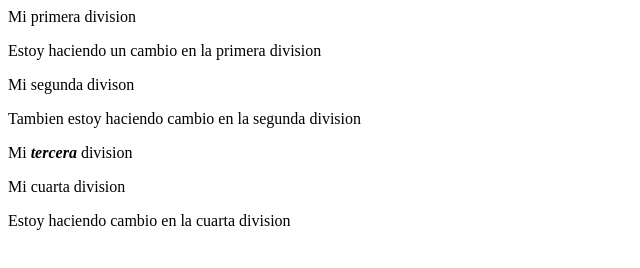
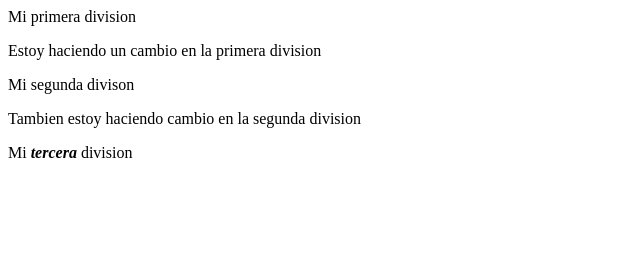
Before and after one commit to JuanBx1xB/aplicacion.github.io, a plain HTML site: page index.html in a window 1280 px wide. Shown: the whole page, without its empty margins (0-640 px from the left). Drawn offline with Linux system fonts and the light colour scheme.

Commit message:
elimine cuarta

```diff
--- a/index.html
+++ b/index.html
@@ -6,6 +6,6 @@
               <div><p>Mi primera division</p>Estoy haciendo un cambio en la primera division</div>
               <div><p>Mi segunda divison</p>Tambien estoy haciendo cambio en la segunda division</div>
               <div><p>Mi <em><strong>tercera</strong></em> division</div>
-              <div><p>Mi cuarta division</p>Estoy haciendo cambio en la cuarta division</div>
+
     </body>
 </html>
```
